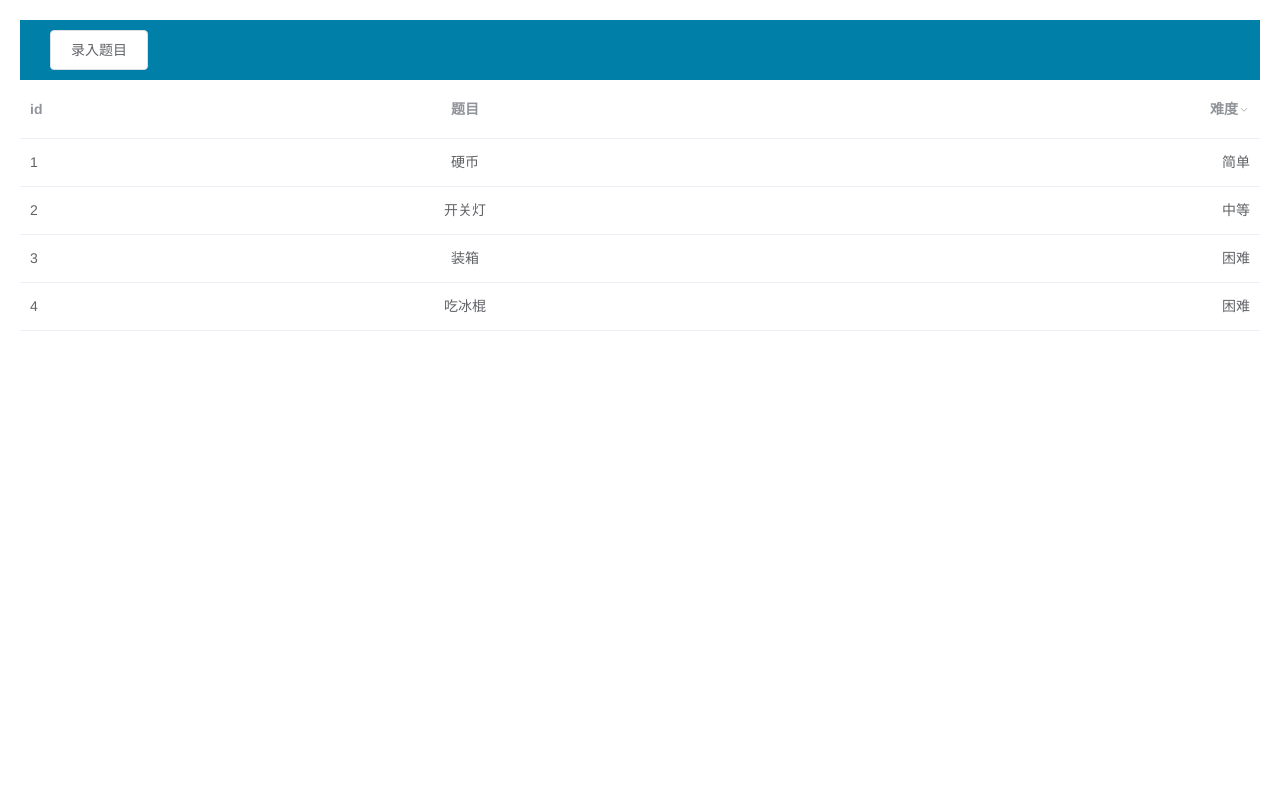
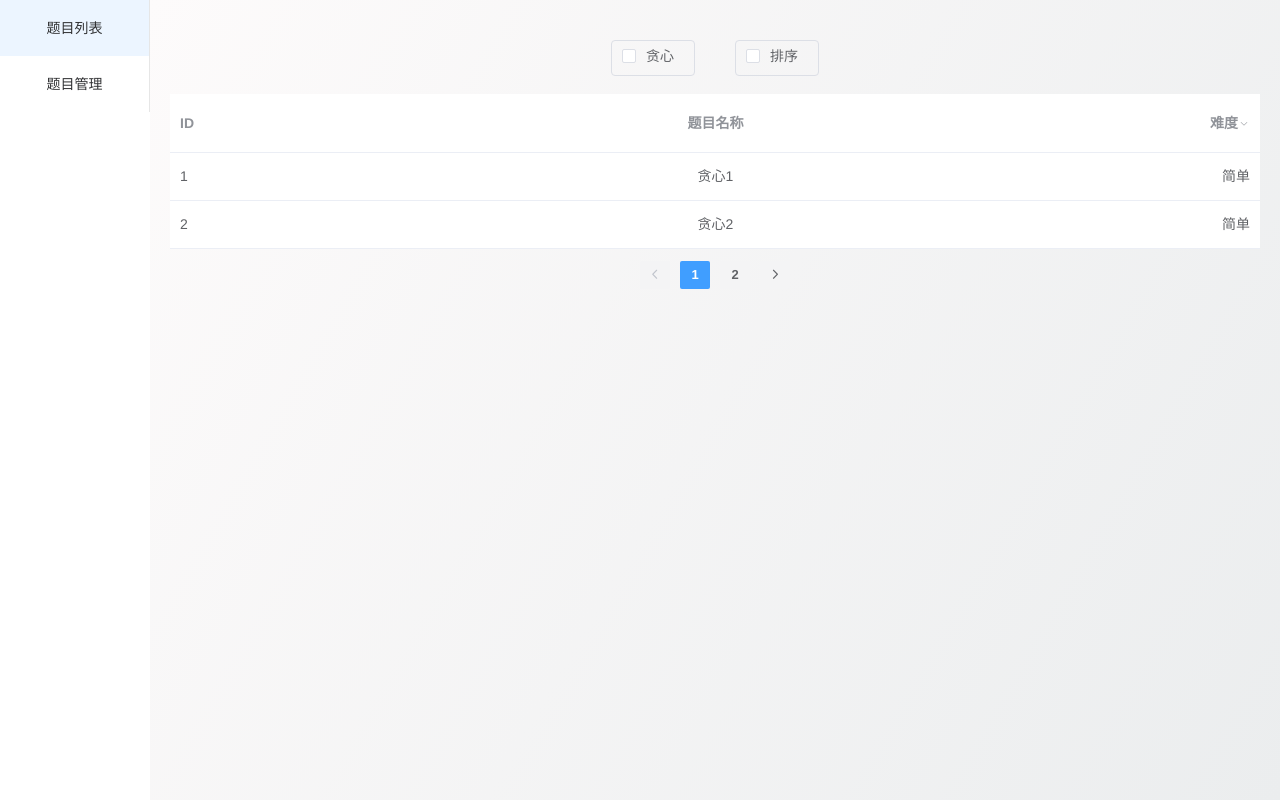
Before and after one commit to cola0405/pcer, a Vue app: page / in a window 1280 px wide. Built offline with nearby package versions, Linux system fonts and the light colour scheme.

Commit message:
题目类型筛选+难度筛选

```diff
--- /dev/null
+++ b/src/components/Main.vue
@@ -0,0 +1,179 @@
+<template>
+  <el-container>
+    <el-aside width="150px">
+      <el-menu>
+        <el-menu-item>题目列表</el-menu-item>
+        <el-menu-item>题目管理</el-menu-item>
+      </el-menu>
+    </el-aside>
+
+    <el-main>
+      <!--      题目类型filter    -->
+      <ProblemFilter @typeFilter="doTypeFilter"></ProblemFilter>
+
+      <br>
+      <el-table
+          :data="showData"
+          @filter-change="doDifficultyFilter"
+          style="width: 100%">
+        <el-table-column
+            prop="id"
+            label="ID">
+        </el-table-column>
+        <el-table-column
+            align="center"
+            prop="name"
+            label="题目名称">
+        </el-table-column>
+        <el-table-column
+            id="difficulty"
+            :column-key="'difficulty'"
+            :filters="[{ text:'简单', value: '简单'}, { text:'中等', value: '中等'}, { text:'困难', value: '困难'}]"
+            align="right"
+            prop="difficulty"
+            label="难度">
+        </el-table-column>
+      </el-table>
+
+      <!--  分页  -->
+      <el-pagination
+          @current-change="updatePage"
+          :current-page.sync="curPage"
+          background
+          layout="prev, pager, next"
+          :page-size="pageSize"
+          :total="this.tableData.length">
+      </el-pagination>
+
+    </el-main>
+  </el-container>
+</template>
+
+<script>
+// import Button from 'element-ui'
+import ProblemFilter from "@/components/ProblemFilter.vue";
+
+export default {
+  name: "Main",
+  components : {
+    ProblemFilter
+  },
+  data: function (){
+    return {
+      tableData:[],
+      originData: [{
+        id: '1',
+        name: '贪心1',
+        difficulty: '简单',
+        type: ['贪心']
+      }, {
+        id: '2',
+        name: '贪心2',
+        difficulty: '简单',
+        type: ['贪心']
+      }, {
+        id: '3',
+        name: '排序1',
+        difficulty: '中等',
+        type: ['排序']
+      }, {
+        id: '4',
+        name: '贪心3',
+        difficulty: '简单',
+        type: ['贪心']
+      }],
+      showData : [],
+      pageSize : 2,
+      curPage : 1
+    }
+  },
+  methods:{
+    // 分页核心算法
+    updatePage : function (targetPage){
+      this.showData = []
+
+      for(let i=(targetPage-1)*this.pageSize;i<this.tableData.length;i++){
+        this.showData.push(this.tableData[i]);
+        if(this.showData.length===this.pageSize) break;
+      }
+    },
+    // 筛选算法类型
+    doTypeFilter : function (problemTypes){
+      // 无筛选
+      if(problemTypes.size === 0){
+        this.resetTableData()
+      }else{
+        this.tableData = []
+
+        // 包含problemTypes的problems都放入tableData
+        for(let i=0;i<this.originData.length;i++){
+          let curTypes = this.originData[i].type
+          let intersect = curTypes.filter(x => problemTypes.has(x))
+          if(intersect.length === problemTypes.size){
+            this.tableData.push(this.originData[i]);
+          }
+        }
+      }
+
+      this.adjustPagination()
+    },
+    // 筛选题目难度
+    doDifficultyFilter : function (columns){
+      let difficultySet = new Set(columns['difficulty'])
+
+      // 无筛选
+      if(difficultySet.size === 0){
+        this.resetTableData()
+      }else{
+        this.tableData = []
+
+        // 符合difficultySet内的problems都放入tableData
+        for(let i=0;i<this.originData.length;i++){
+          let curDifficulty = this.originData[i].difficulty
+          if(difficultySet.has(curDifficulty)){
+            this.tableData.push(this.originData[i]);
+          }
+        }
+      }
+      this.adjustPagination()
+    },
+    resetTableData(){
+      this.tableData = []
+
+      for(let i=0; i<this.originData.length; i++){
+        this.tableData.push(this.originData[i]);
+      }
+    },
+    // 更新分页数据，翻回第一页
+    adjustPagination(){
+      // 更新分页数据
+      this.updatePage(1)
+
+      // to page 1
+      this.curPage = 1
+    }
+  },
+  beforeMount() {
+    // init table data
+    this.resetTableData()
+
+    // init page 1
+    this.updatePage(1)
+  },
+
+}
+</script>
+
+<style scoped>
+.el-container{
+  height: 100%;
+}
+
+.el-main{
+  background-image: linear-gradient(120deg, #fdfbfb 0%, #ebedee 100%);
+}
+
+.el-pagination{
+  margin: 10px;
+}
+</style>
--- /dev/null
+++ b/src/components/ProblemFilter.vue
@@ -0,0 +1,51 @@
+<template>
+  <el-row>
+    <div style="margin-top: 20px">
+      <el-checkbox
+          v-for="name in tags"
+          :key="name"
+          :label="name"
+          border
+          size="medium"
+          @change="updateProblems"></el-checkbox>
+    </div>
+  </el-row>
+
+</template>
+
+<script>
+export default {
+  name: "ProblemFilter",
+  data : function (){
+    return {
+      greedy: false,
+      sort:false,
+      tags: ["贪心", "排序"],
+      problemTypes: new Set(),
+    }
+  },
+  methods: {
+    updateProblems : function (value, e){
+      let name = e.target.value
+      if(value === false){
+        this.problemTypes.delete(name)
+      }else{
+        this.problemTypes.add(name)
+      }
+      this.updateFilter()
+    },updateFilter : function (){
+      // 组件间通信
+      this.$emit('typeFilter', this.problemTypes)
+    }
+  },
+
+}
+</script>
+
+<style scoped>
+.el-tag{
+  margin: 10px;
+}
+
+
+</style>
--- a/src/routers.js
+++ b/src/routers.js
@@ -1,11 +1,12 @@
-import ProblemList from './components/ProblemList.vue'
+// import ProblemList from './components/ProblemList.vue'
 import NewProblem from "@/components/NewProblem.vue";
+import Main from "@/components/Main.vue";
 
 const routers = [
     {
         path: '/',  // 设置好route
         name: 'MainPage',
-        component: ProblemList
+        component: Main
     },{
         path: '/new/problem',  // 设置好route
         name: 'NewProblem',
```
